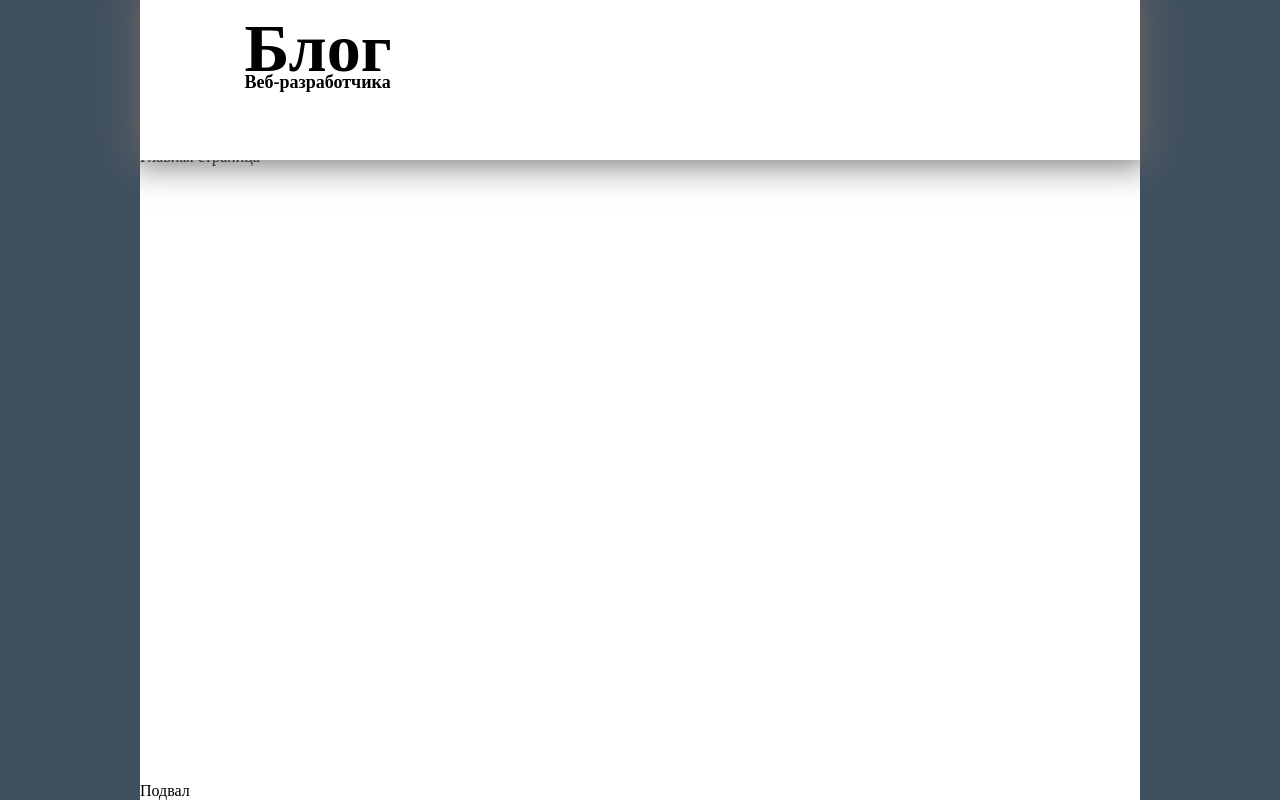
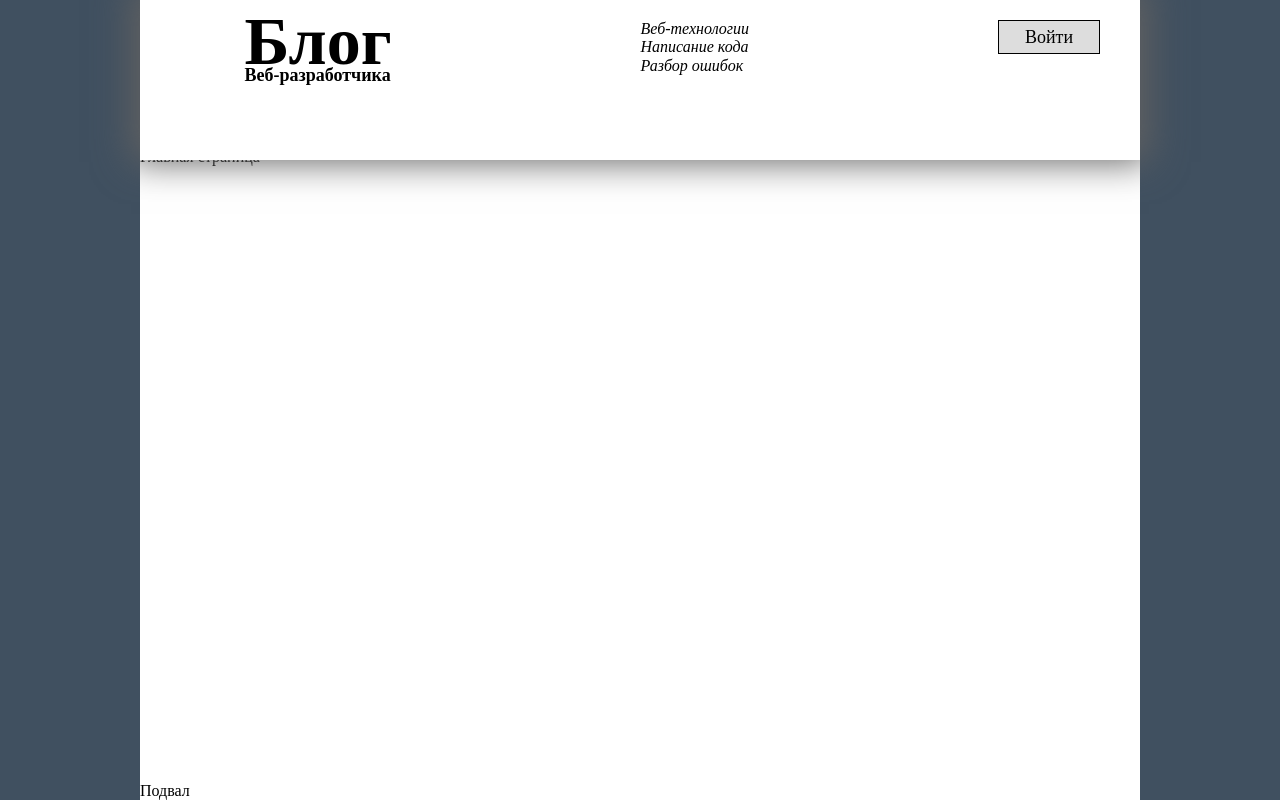
Before and after one commit to KuzAnton8335/blog-react, a React (Vite) app: page / in a window 1280 px wide. Built offline with nearby package versions, Linux system fonts and the light colour scheme; a web font is replaced by a local one.

Commit message:
реализовал шапку

```diff
--- a/src/components/Header/Header.jsx
+++ b/src/components/Header/Header.jsx
@@ -1,15 +1,28 @@
 import styled from 'styled-components';
-import Logo from './components';
+import { ControlPanel } from './components/control-panel/controlPanel';
+import { Logo } from './components/logo/Logo';
+
+const Descroption = styled.div`
+	font-style: italic;
+`;
 
 const Header = ({ className }) => {
 	return (
 		<header className={className}>
 			<Logo />
+			<Descroption>
+				Веб-технологии
+				<br /> Написание кода
+				<br /> Разбор ошибок
+			</Descroption>
+			<ControlPanel />
 		</header>
 	);
 };
 
 const StyledHeader = styled(Header)`
+	display: flex;
+	justify-content: space-between;
 	position: fixed;
 	top: 0;
 	width: 920px;
--- /dev/null
+++ b/src/components/Header/components/control-panel/controlPanel.jsx
@@ -0,0 +1,47 @@
+import { Link, useNavigate } from 'react-router-dom';
+import styled from 'styled-components';
+import { Icon } from '../icon/Icon';
+
+const RightAlign = styled.div`
+	display: flex;
+	justify-content: flex-end;
+`;
+
+const StyledLink = styled(Link)`
+	display: flex;
+	align-items: center;
+	justify-content: center;
+	font-size: 18px;
+	width: 100px;
+	height: 32px;
+	border: 1px solid #000;
+	background-color: #ddd;
+`;
+
+const StyledButton = styled.div`
+	cursor: pointer;
+`;
+
+const ControlPanelContainer = ({ className }) => {
+	const navigate = useNavigate();
+	return (
+		<div className={className}>
+			<RightAlign>
+				<StyledLink to="/login">Войти</StyledLink>
+			</RightAlign>
+			<RightAlign>
+				<StyledButton onClick={() => navigate(-1)}>
+					<Icon id="fa-backward" margin="10px 0 0 0" />
+				</StyledButton>
+				<Link to="/post">
+					<Icon id="fa-file-text-o" margin="10px 0 0 17px" />
+				</Link>
+				<Link to="/users">
+					<Icon id="fa-users" margin="10px 0 0 17px" />
+				</Link>
+			</RightAlign>
+		</div>
+	);
+};
+
+export const ControlPanel = styled(ControlPanelContainer)``;
--- /dev/null
+++ b/src/components/Header/components/icon/Icon.jsx
@@ -0,0 +1,14 @@
+import styled from 'styled-components';
+
+const IconContainer = ({ className, id }) => {
+	return (
+		<div className={className}>
+			<i className={`fa ${id}`} aria-hidden="true"></i>
+		</div>
+	);
+};
+
+export const Icon = styled(IconContainer)`
+	font-size: ${({ size = '24px' }) => size};
+	margin: ${({ margin }) => margin};
+`;
--- a/src/components/Header/components/index.jsx
+++ /dev/null
@@ -1,2 +0,0 @@
-import Logo from './Logo';
-export default Logo;
--- a/src/components/Header/components/Logo.jsx
+++ b/src/components/Header/components/logo/Logo.jsx
@@ -1,17 +1,6 @@
+import { Link } from 'react-router-dom';
 import styled from 'styled-components';
-
-const IconContainer = ({ className }) => {
-	return (
-		<div className={className}>
-			<i className="fa fa-code" aria-hidden="true"></i>
-		</div>
-	);
-};
-
-const Icon = styled(IconContainer)`
-	font-size: 70px;
-	margin-right: 10px;
-`;
+import { Icon } from '../icon/Icon';
 
 const LargeText = styled.div`
 	font-size: 68px;
@@ -27,19 +16,18 @@ const SmallText = styled.div`
 
 const logoContainer = ({ className }) => {
 	return (
-		<div className={className}>
-			<Icon />
+		<Link className={className} to="/">
+			<Icon id="fa-code" size="70px" margin=" 0 10px 0 0" />
 			<div>
 				<LargeText>Блог</LargeText>
 				<SmallText>Веб-разработчика</SmallText>
 			</div>
-		</div>
+		</Link>
 	);
 };
 
 export const Logo = styled(logoContainer)`
 	display: flex;
-	margin-top: -14px;
+	margin-top: -21px;
+	color: #000;
 `;
-
-export default Logo;
```
